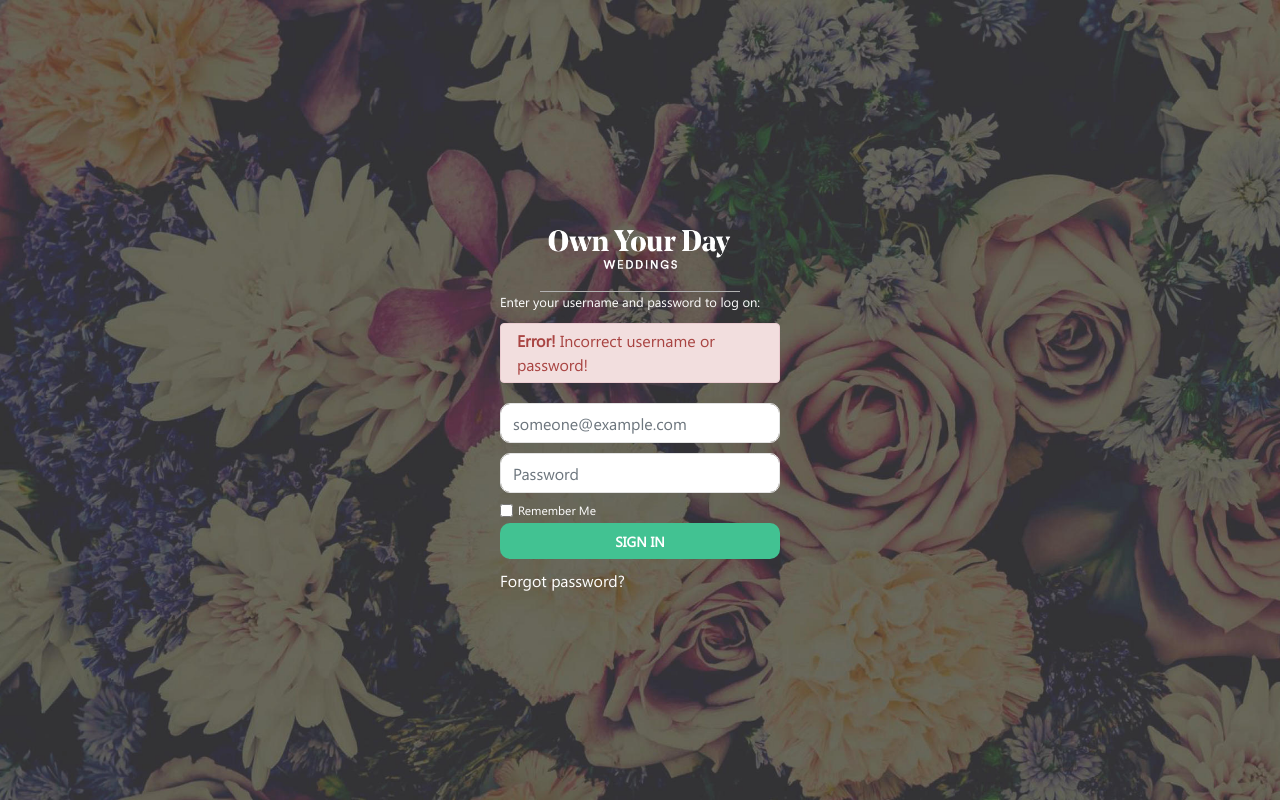
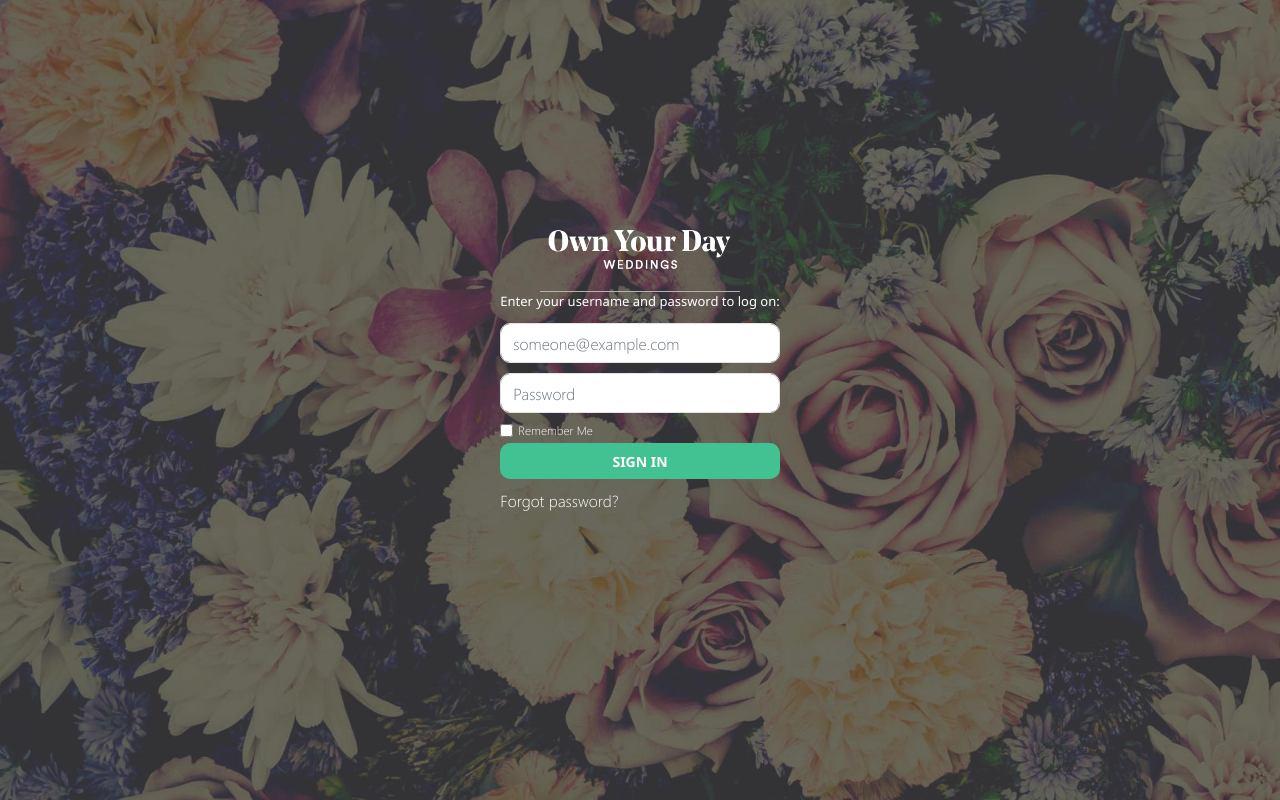
Before and after one commit to rohitstpark/yod, an Angular app: page / in a window 1280 px wide. Built offline with nearby package versions, Linux system fonts and the light colour scheme.

Commit message:
login form

```diff
--- a/src/app/login/login.component.css
+++ b/src/app/login/login.component.css
@@ -19,9 +19,10 @@ box-shadow: none;height: 450px;}
 .remember_pass { display: flex; align-items: center; margin: 0 0 6px; }
 .remember_pass span { color: #fff; font-size: 12px; line-height: 14px; margin: 0 0 0 5px; }
 
-.error_box { padding: 5px 16px; margin-bottom: 20px; border: 1px solid transparent; border-radius: 4px; }
-.error_box b { font-weight: 600; }
+.error_box { padding: 5px 12px; margin-bottom: 20px; border: 1px solid transparent; border-radius: 4px; font-size: 14px; line-height: 18px; }
 .error_txt { color: #a94442; background-color: #f2dede; border-color: #ebccd1; }
+
+
 
 /*tablet*/
 @media only screen and (min-width: 768px) and (max-width:  1024px) {
@@ -32,4 +33,5 @@ box-shadow: none;height: 450px;}
   /*.form_signin_co{margin-top: calc(50vh - 225px);} */
   /*.form_signin_txt{font-size: 12px;}  */
   .form-signin { padding: 30px 12px; }
+  .login_con, .forgot_pass_con { max-width: 260px; }
  }
--- a/src/app/login/login.component.html
+++ b/src/app/login/login.component.html
@@ -9,7 +9,7 @@
               <div class="login_con">
                 <!-- <i class="fas fa-thumbs-up"></i> -->
                 <p class="form_signin_txt">Enter your username and password to log on:</p>
-                <div class="error_box error_txt">
+                <div class="error_box error_txt" style="display: none;">
                   <b>Error!</b> <span> Incorrect username or password!</span>
                 </div>
                 <input name="email" type="text" id="inputEmail" class="form-control form_signin_input" placeholder="someone@example.com" required="" autofocus="">
@@ -25,7 +25,7 @@
               <div class="forgot_pass_con" style="display: none;">
                 <p class="form_signin_txt">Enter your username to Reset Password:</p>
                 <div class="error_box error_txt">
-                  <b>Error!</b> <span> Username does not exist!</span>
+                  <span style="font-weight: 600;">Error!</span> <span> Username does not exist!</span>
                 </div>
                 <input name="email" type="text" id="inputEmail" class="form-control form_signin_input" placeholder="someone@example.com" required="" autofocus="">
                 <button name="submit" class="btn btn-lg  btn-block btn-signin" type="submit">Reset</button>
--- a/src/styles.css
+++ b/src/styles.css
@@ -1,9 +1,10 @@
 @font-face {
-  font-family: SEGOEUI;
+  font-family: 'Segoe UI';
   src: url(/assets/font/SEGOEUI.TTF);
+  src: url(/assets/font/segoeuil.ttf);
 }
 
-* { font-family: 'SEGOEUI'; box-sizing: border-box; }
+* { font-family: 'Segoe UI'; box-sizing: border-box; }
 
 /*.fa { font: normal normal normal 14px/1 FontAwesome; }*/
 /*desktop*/
```
